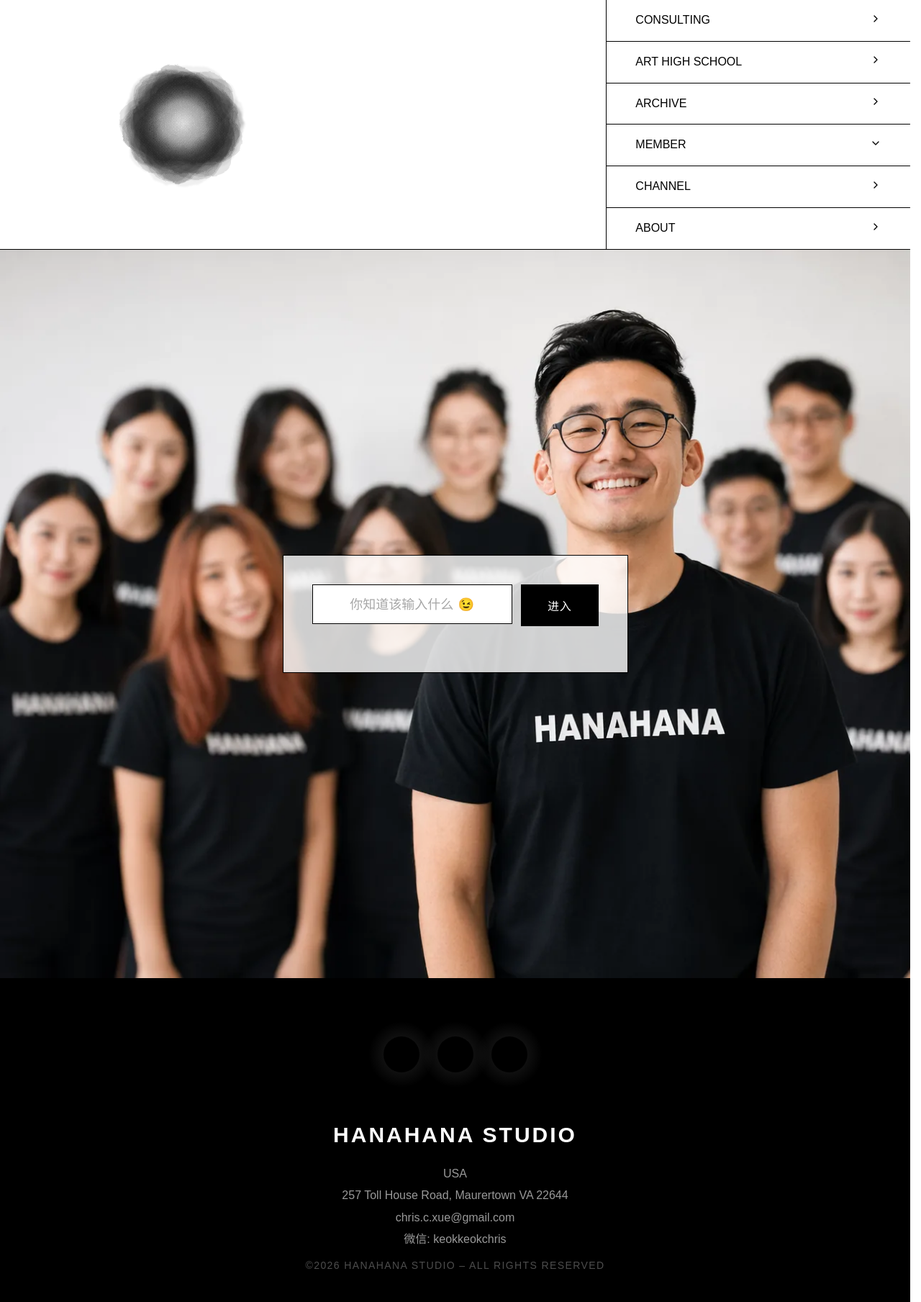
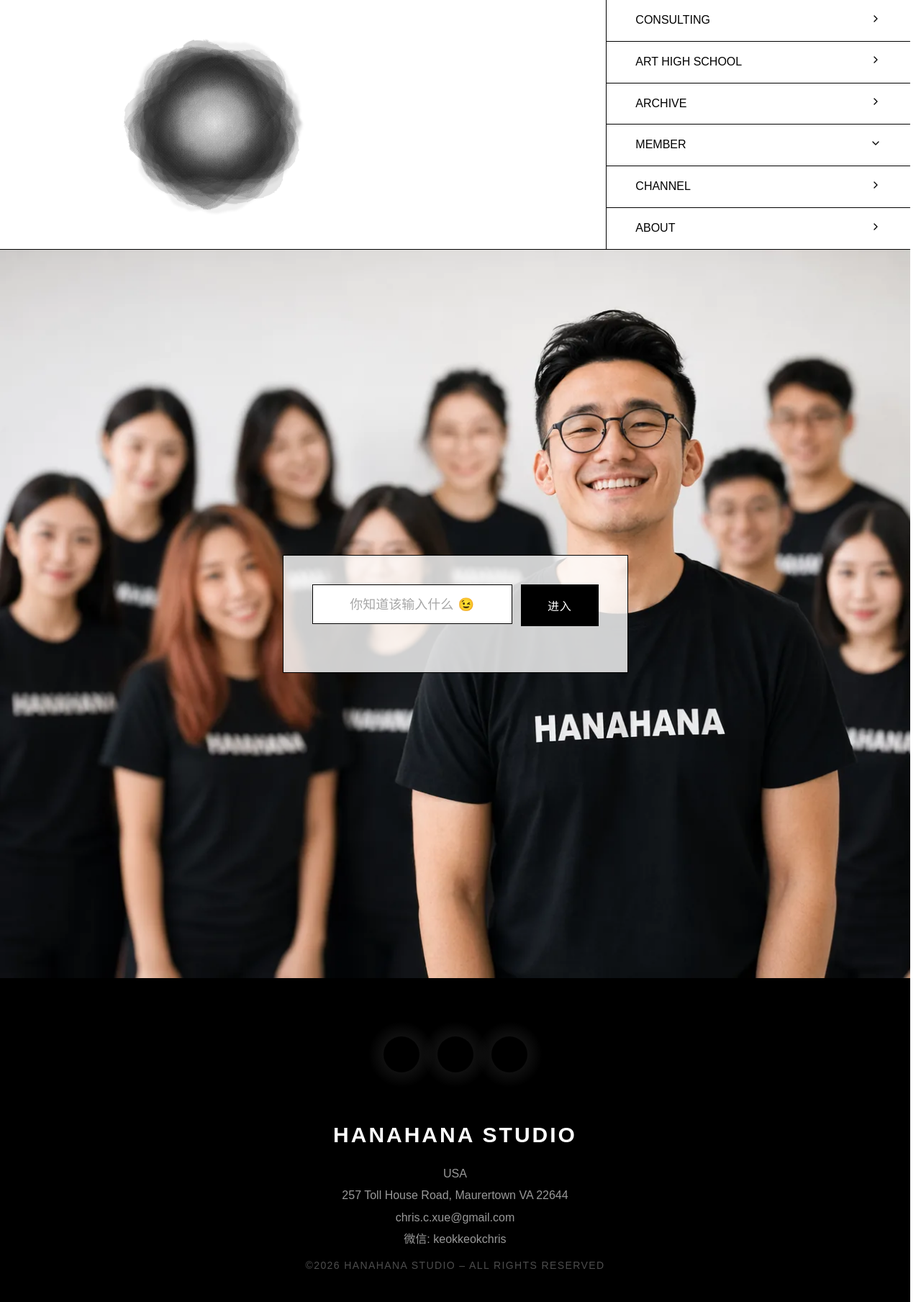
Before and after one commit to chriscxue/hanahana.studio, a Jekyll site: the page built from Member.html, in a window 1280 px wide. Shown: the whole page at 72% size. Built offline with Jekyll 4.4.1, drawn with Linux system fonts in a browser that asks for light colours; some web fonts are replaced.

Commit message:
桌面端logo放大到294px，贴满25px padding后的header内容区高度
Co-Authored-By: Claude Fable 5 <noreply@anthropic.com>

```diff
--- a/assets/css/shared.css
+++ b/assets/css/shared.css
@@ -21,8 +21,8 @@ body {
     padding: 25px 50px 25px 150px; /* 左150px与main-content的hero标题左边距对齐 */
     border-right: 0.5px solid #000;
 }
-/* 207px = header实际高度344.75px（由右侧6项nav撑起）的60% */
-.logo { display: block; width: 207px; height: 207px; color: #000; text-decoration: none; }
+/* 294px = header实际高度344.75px（由右侧6项nav撑起）− 上下padding各25px，logo贴满内容区高度 */
+.logo { display: block; width: 294px; height: 294px; color: #000; text-decoration: none; }
 .mobile-nav-bar { display: none; }
 .header-right { display: flex; flex-direction: column; }
 .nav-item {
```
